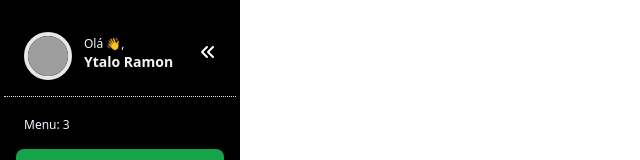
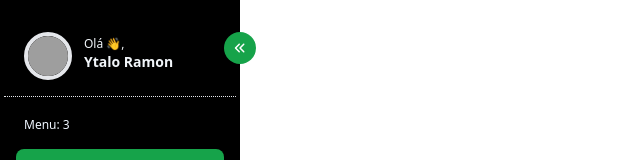
Before and after one commit to jytaloramon/fradius-dbadmin-web, a Vue app: page / in a window 1280 px wide. Shown: the top 160 px of the page, without its empty margins (0-640 px from the left). Built offline with nearby package versions, Linux system fonts and the light colour scheme; grey boxes are pictures that could not be loaded.

Commit message:
feat: changed collapse button design

```diff
--- a/src/components/sidebar-menu/TheSideBarMenu.vue
+++ b/src/components/sidebar-menu/TheSideBarMenu.vue
@@ -17,9 +17,15 @@
           <h2 class="text-sm font-bold">Ytalo Ramon</h2>
         </span>
 
-        <span class="mt-2 ml-auto">
+        <span
+          class="absolute ml-[200px] w-8 h-8 p-1 rounded-full bg-green-600 text-center"
+        >
           <a>
-            <font-awesome-icon icon="fa-angle-double-left" color="white" />
+            <font-awesome-icon
+              icon="fa-angle-double-left"
+              size="xs"
+              color="white"
+            />
           </a>
         </span>
       </div>
```
